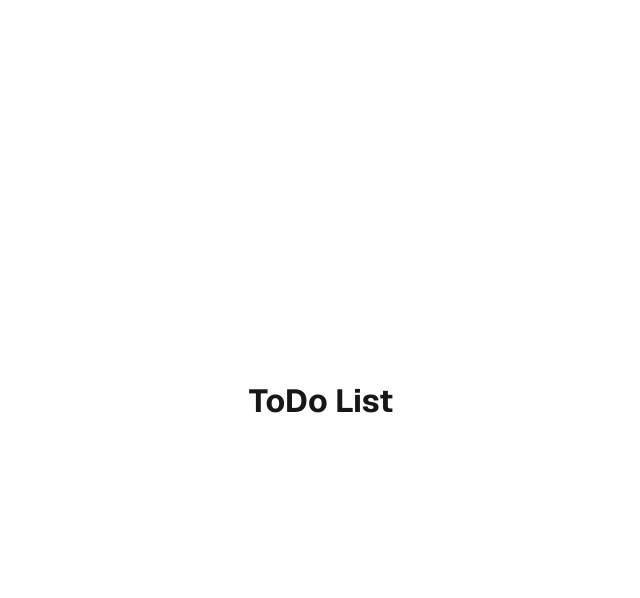
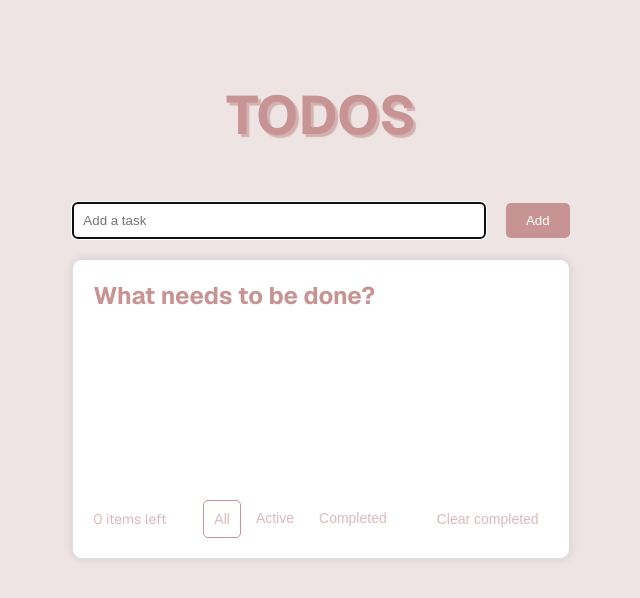
Before and after one commit to s5198653/react-todo, a Next.js app: page / in a window 1280 px wide. Shown: the top 598 px of the page, without its empty margins (319-959 px from the left). Built offline with nearby package versions, Linux system fonts and the light colour scheme.

Commit message:
create TodosForm component and improves styles

```diff
--- /dev/null
+++ b/src/app/components/TodosForm/TodosForm.module.css
@@ -0,0 +1,33 @@
+.todos_form {
+  display: flex;
+  flex-direction: column;
+  gap: 20px;
+  padding: 20px;
+}
+
+.todos_form__input_wrapper {
+  display: flex;
+  gap: 20px;
+  justify-content: center;
+  align-items: center;
+}
+
+.todos_form__input {
+  width: 100%;
+  padding: 10px;
+  border: 1px solid #ccc;
+  border-radius: 5px;
+}
+
+.todos_form__button {
+  padding: 10px 20px;
+  border: none;
+  border-radius: 5px;
+  cursor: pointer;
+  background-color: var(--foreground);
+  color: #fff;
+}
+
+.todos_form__button:hover {
+  opacity: 0.8;
+}
--- /dev/null
+++ b/src/app/components/TodosForm/TodosForm.tsx
@@ -0,0 +1,59 @@
+'use client';
+import {useState, useEffect, useRef} from 'react';
+import {ITodo} from '../../types/data';
+import {TodoList} from '../TodoList/TodoList';
+import styles from './TodosForm.module.css';
+
+export default function TodosForm() {
+  const [value, setValue] = useState<string>('');
+  const [todos, setTodos] = useState<ITodo[]>([]);
+
+  const inputRef = useRef<HTMLInputElement>(null);
+
+  const addTodo = () => {
+    if (value) {
+      setTodos([...todos, {id: Date.now(), title: value, completed: false}]);
+      setValue('');
+    }
+  };
+
+  const removeCompletedTodos = () => {
+    setTodos(todos.filter((todo) => !todo.completed));
+  };
+
+  const toggleTodo = (id: number) => {
+    setTodos(
+      todos.map((todo) =>
+        todo.id === id ? {...todo, completed: !todo.completed} : todo
+      )
+    );
+  };
+
+  useEffect(() => {
+    inputRef.current?.focus();
+  }, []);
+
+  return (
+    <div className={styles.todos_form}>
+      <div className={styles.todos_form__input_wrapper}>
+        <input
+          className={styles.todos_form__input}
+          type="text"
+          placeholder="Add a task"
+          value={value}
+          onChange={(e) => setValue(e.target.value)}
+          ref={inputRef}
+          onKeyDown={(e) => e.key === 'Enter' && addTodo()}
+        />
+        <button className={styles.todos_form__button} onClick={addTodo}>
+          Add
+        </button>
+      </div>
+      <TodoList
+        items={todos}
+        removeCompletedTodos={removeCompletedTodos}
+        toggleTodo={toggleTodo}
+      />
+    </div>
+  );
+}
--- a/src/app/globals.css
+++ b/src/app/globals.css
@@ -1,13 +1,8 @@
 :root {
-  --background: #ffffff;
-  --foreground: #171717;
-}
-
-@media (prefers-color-scheme: dark) {
-  :root {
-    --background: #0a0a0a;
-    --foreground: #ededed;
-  }
+  --background: #eee4e4;
+  --foreground: #c79393;
+  --secondary: #c79393a2;
+  --background-light: #fff;
 }
 
 html,
@@ -34,9 +29,3 @@ a {
   color: inherit;
   text-decoration: none;
 }
-
-@media (prefers-color-scheme: dark) {
-  html {
-    color-scheme: dark;
-  }
-}
--- a/src/app/page.module.css
+++ b/src/app/page.module.css
@@ -6,32 +6,27 @@
   --button-primary-hover: #383838;
   --button-secondary-hover: #f2f2f2;
 
-  display: grid;
-  grid-template-rows: 20px 1fr 20px;
-  align-items: center;
-  justify-items: center;
   min-height: 100svh;
   padding: 80px;
-  gap: 64px;
   font-family: var(--font-geist-sans);
-}
-
-@media (prefers-color-scheme: dark) {
-  .page {
-    --gray-rgb: 255, 255, 255;
-    --gray-alpha-200: rgba(var(--gray-rgb), 0.145);
-    --gray-alpha-100: rgba(var(--gray-rgb), 0.06);
-
-    --button-primary-hover: #ccc;
-    --button-secondary-hover: #1a1a1a;
-  }
 }
 
 .main {
   display: flex;
   flex-direction: column;
   gap: 32px;
-  grid-row-start: 2;
+  align-items: center;
+  justify-items: center;
+}
+
+.main__title {
+  font-size: 54px;
+  font-weight: bold;
+  text-align: center;
+  text-shadow: 3px 3px 1px #c79393a2;
+  text-transform: uppercase;
+  margin: 0;
+  padding: 0;
 }
 
 @media (max-width: 600px) {
--- a/src/app/page.tsx
+++ b/src/app/page.tsx
@@ -1,11 +1,12 @@
-import Image from 'next/image';
 import styles from './page.module.css';
+import TodosForm from './components/TodosForm/TodosForm';
 
 export default function Home() {
   return (
     <div className={styles.page}>
       <main className={styles.main}>
-        <h1>ToDo List</h1>
+        <h1 className={styles.main__title}>Todos</h1>
+        <TodosForm />
       </main>
     </div>
   );
```
